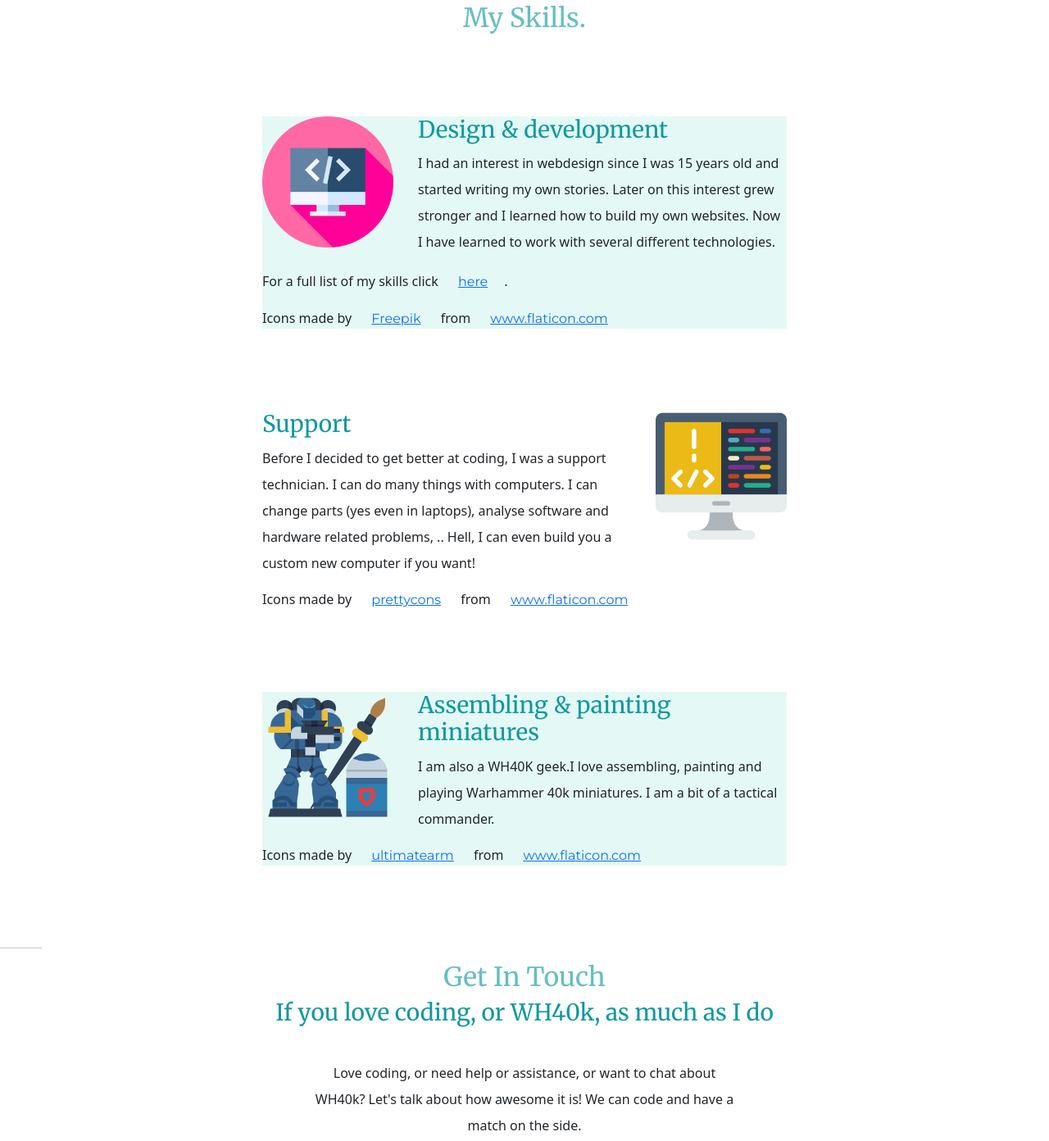
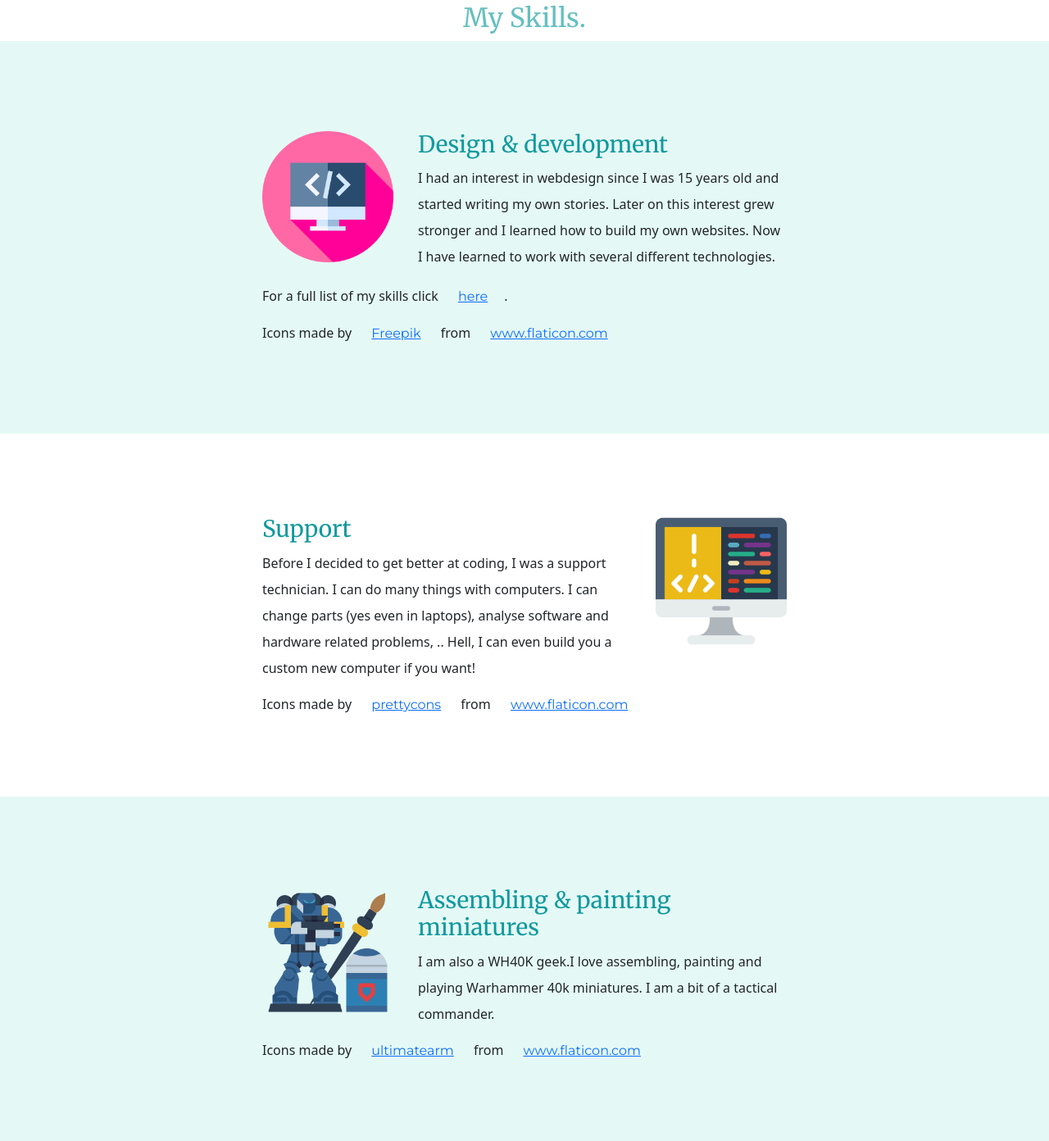
Before and after one commit to CaleneldaNelthea/MySite, a plain HTML site: page index.html in a window 1280 px wide. Shown: the part 1291-2683 px from the top of the page at 82% size. Drawn offline with nearby package versions, Linux system fonts and the light colour scheme.

```diff
--- a/CSS/styles.css
+++ b/CSS/styles.css
@@ -187,8 +187,14 @@
 
 .design {
   background-color: #E4F9F5;
+  position: relative;
+  padding-top: 10px;
+  padding-bottom: 10px;
 }
 
 .warhammer {
   background-color: #E4F9F5;
+  position: relative;
+  padding-top: 10px;
+  padding-bottom: 10px;
 }
--- a/index.html
+++ b/index.html
@@ -6,6 +6,8 @@
     <link rel="stylesheet" href="CSS/styles.css">
     <link rel="icon" href="favicon.ico">
     <link href="https://fonts.googleapis.com/css2?family=Montserrat|Merriweather|Sacramento" rel="stylesheet">
+    <script src="https://code.jquery.com/jquery-3.3.1.slim.min.js" integrity="sha384-q8i/X+965DzO0rT7abK41JStQIAqVgRVzpbzo5smXKp4YfRvH+8abtTE1Pi6jizo" crossorigin="anonymous"></script>
+    <script src="https://cdnjs.cloudflare.com/ajax/libs/popper.js/1.14.7/umd/popper.min.js" integrity="sha384-UO2eT0CpHqdSJQ6hJty5KVphtPhzWj9WO1clHTMGa3JDZwrnQq4sF86dIHNDz0W1" crossorigin="anonymous"></script>
     <script src="https://stackpath.bootstrapcdn.com/bootstrap/4.3.1/js/bootstrap.min.js" integrity="sha384-JjSmVgyd0p3pXB1rRibZUAYoIIy6OrQ6VrjIEaFf/nJGzIxFDsf4x0xIM+B07jRM" crossorigin="anonymous"></script>
     <!-- CSS -->
     <link href="https://cdn.jsdelivr.net/npm/bootstrap@5.0.2/dist/css/bootstrap.min.css" rel="stylesheet" integrity="sha384-EVSTQN3/azprG1Anm3QDgpJLIm9Nao0Yz1ztcQTwFspd3yD65VohhpuuCOmLASjC" crossorigin="anonymous">
@@ -13,6 +15,8 @@
   </head>
   <body>
     <!-- Nav Bar -->
+
+
     <nav class="navbar navbar-expand-lg navbar-dark">
       <a class="navbar-brand" href="">Martijn</a>
       <button class="navbar-toggler" type="button" data-toggle="collapse" data-target="#navbarSupportedContent" aria-controls="navbarSupportedContent" aria-expanded="false" aria-label="Toggle navigation">
@@ -21,7 +25,7 @@
       <div class="collapse navbar-collapse" id="navbarSupportedContent">
         <ul class="navbar-nav ml-auto">
           <li class="nav-item">
-            <a class="nav-link" href="index.html">Hme</a>
+            <a class="nav-link" href="index.html">Home</a>
           </li>
           <li class="nav-item">
             <a class="nav-link" href="#work">My Work</a>
@@ -49,12 +53,14 @@
   <hr>
   <div class="skills">
     <h2>My Skills.</h2>
-    <div class="skill-row design">
+    <div class="design">
+      <div class="skill-row">
         <img class="code-img" src="images/programming.png" alt="programming-img">
         <h3>Design & development</h3>
         <p>I had an interest in webdesign since I was 15 years old and started writing my own stories. Later on this interest grew stronger and I learned how to build my own websites. Now I have learned to work with several different technologies. </p>
         <p>For a full list of my skills click <a href="skills.html">here</a>.</p>
         <div>Icons made by <a href="https://www.freepik.com" title="Freepik">Freepik</a> from <a href="https://www.flaticon.com/" title="Flaticon">www.flaticon.com</a></div>
+      </div>
     </div>
     <div class="skill-row support">
       <img class="compute-img" src="images/coding.png" alt="support-img">
@@ -62,12 +68,15 @@
       <p>Before I decided to get better at coding, I was a support technician. I can do many things with computers. I can change parts (yes even in laptops), analyse software and hardware related problems, .. Hell, I can even build you a custom new computer if you want!</p>
       <div>Icons made by <a href="https://www.flaticon.com/authors/prettycons" title="prettycons">prettycons</a> from <a href="https://www.flaticon.com/" title="Flaticon">www.flaticon.com</a></div>
     </div>
-    <div class="skill-row warhammer">
+    <div class="warhammer">
+      <div class="skill-row">
         <img class="mini-img" src="images/miniature.png" alt="miniature-img">
         <h3>Assembling & painting miniatures</h3>
         <p>I am also a WH40K geek.I love assembling, painting and playing Warhammer 40k miniatures. I am a bit of a tactical commander.</p>
         <div>Icons made by <a href="https://www.flaticon.com/authors/ultimatearm" title="ultimatearm">ultimatearm</a> from <a href="https://www.flaticon.com/" title="Flaticon">www.flaticon.com</a></div>
       </div>
+    </div>
+
   </div>
   <hr>
   <div class="contact-me">
```
Also changed, not shown: skills.html (+6 -0 lines). Lines whose indentation alone changed are shown as unchanged.
